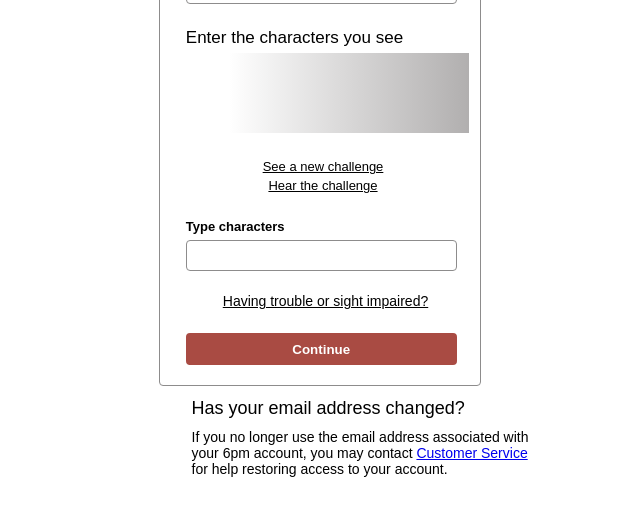
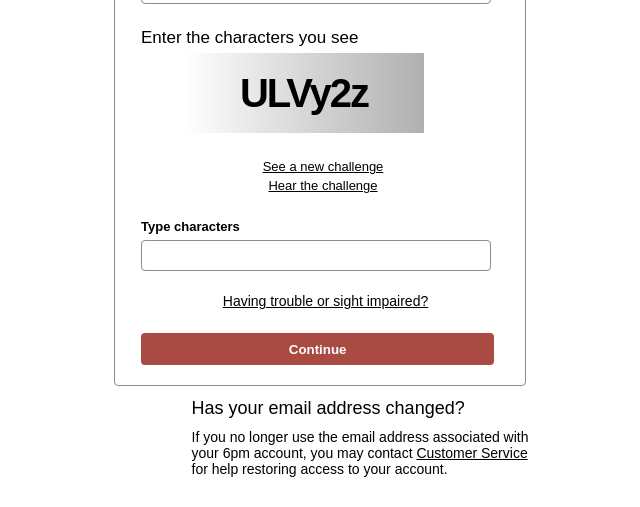
Before and after one commit to Fawadahmad5885/6pm_clone_react, a React (Create React App) app: page /password in a window 1280 px wide. Shown: the part 493-1000 px from the top of the page, without its empty margins (320-960 px from the left). Built offline with nearby package versions, Linux system fonts and the light colour scheme.

Commit message:
Jan-10-2024

```diff
--- a/src/components/Password.js
+++ b/src/components/Password.js
@@ -1,7 +1,27 @@
-import React from 'react'
+import React, { useEffect, useState } from 'react'
 import styles from './password.module.css'
 
 const Password = () => {
+
+  const [captchaText, setCaptchaText] = useState('');
+
+  const generateCaptcha = () => {
+    let randomChars = 'ABCDEFGHIJKLMNOPQRSTUVWXYZabcdefghijklmnopqrstuvwxyz0123456789';
+    let uniqueChars = '';
+
+    for (let i = 0; i <= 5; i++) {
+      uniqueChars += randomChars.charAt(
+        Math.floor(Math.random() * randomChars.length)
+      );
+    }
+
+    // Update the state with the generated captcha text
+    setCaptchaText(uniqueChars);
+  };
+    useEffect(()=>{
+      generateCaptcha();
+    },[]);
+
   return (
     <>
       <div className={styles.box}>
@@ -22,14 +42,15 @@ const Password = () => {
         <div className={styles.randomText}>
           <input
             type='text'
-            // value={''}
+            value={captchaText}
+            readOnly
             className={styles.captchaInput}
           />
         </div>
         <div className={styles.challengeText}>
-          <a href="{}" className={styles.newChallenge}
+          <div onClick={generateCaptcha} style={{textDecoration: 'underline', cursor : 'pointer'}} className={styles.newChallenge}
           >See a new challenge <br />
-            Hear the challenge</a>
+            Hear the challenge</div>
         </div>
         <div className={styles.InputCharacters}>
           <label htmlFor='characters' className={styles.char}>Type characters</label>
@@ -53,11 +74,11 @@ const Password = () => {
 
         <p className={styles.p2}>
           If you no longer use the email address associated with your 6pm
-          account, you may contact <a href="{}">Customer Service</a> for help
+          account, you may contact <a href="{}" className={styles.customerServices}>Customer Service</a> for help
           restoring access to your account.
         </p>
       </div>
     </>
   )
-}
+};
 export default Password;
--- a/src/components/password.module.css
+++ b/src/components/password.module.css
@@ -2,8 +2,7 @@
     margin: auto;
     margin-top: 13px;
     display: block;
-    width: 23vw;
-    height: 50%;
+    width: 48vh;
     border: 0.5px solid #8d8c8c;
     border-radius: 4px;
     padding: 3px 0 20px 26px;
@@ -54,7 +53,7 @@
 }
 .captchaInput{
     width: 22vh;
-    letter-spacing: -1px;
+    letter-spacing: -2px;
     font-size: 40px;
     font-weight: bold;
     text-align: center;
@@ -140,3 +139,6 @@
     font-size: 14px;
     font-weight: 200;
 }
+.customerServices{
+    color: #000;
+}
```
